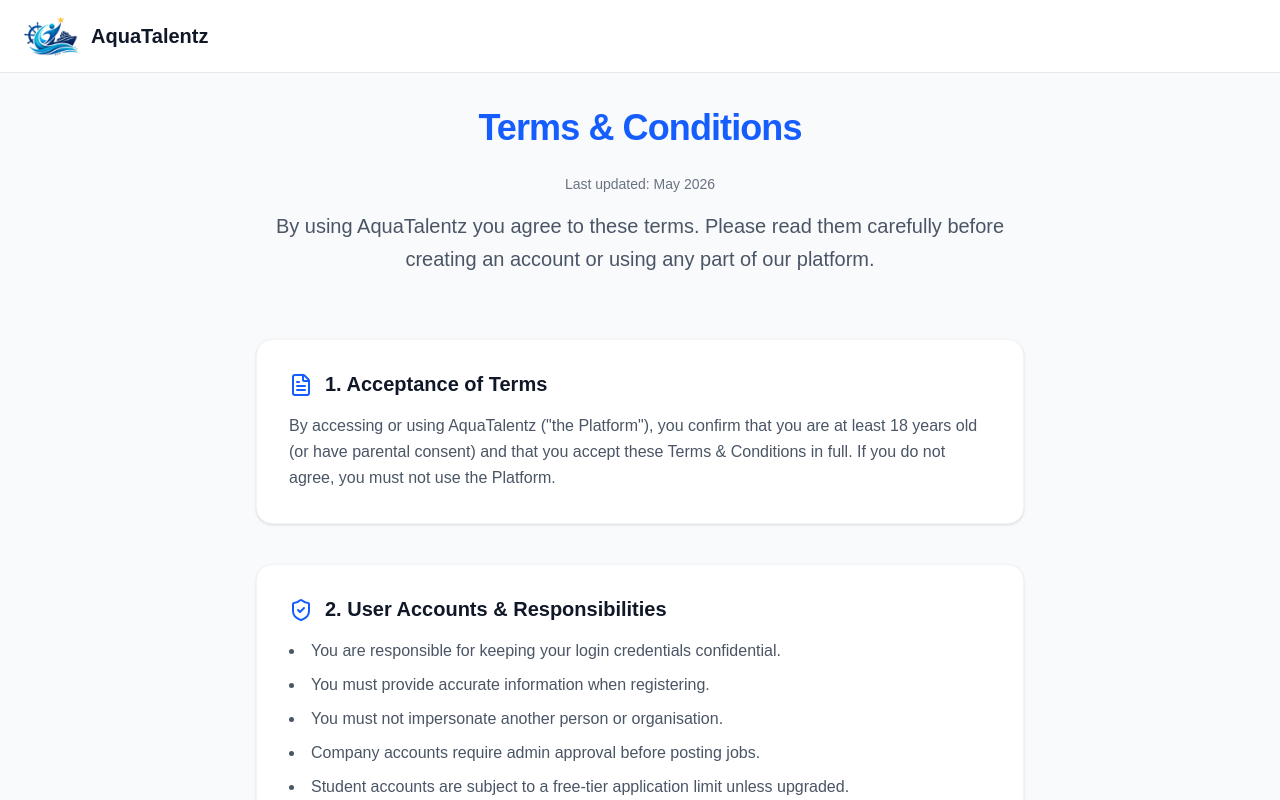
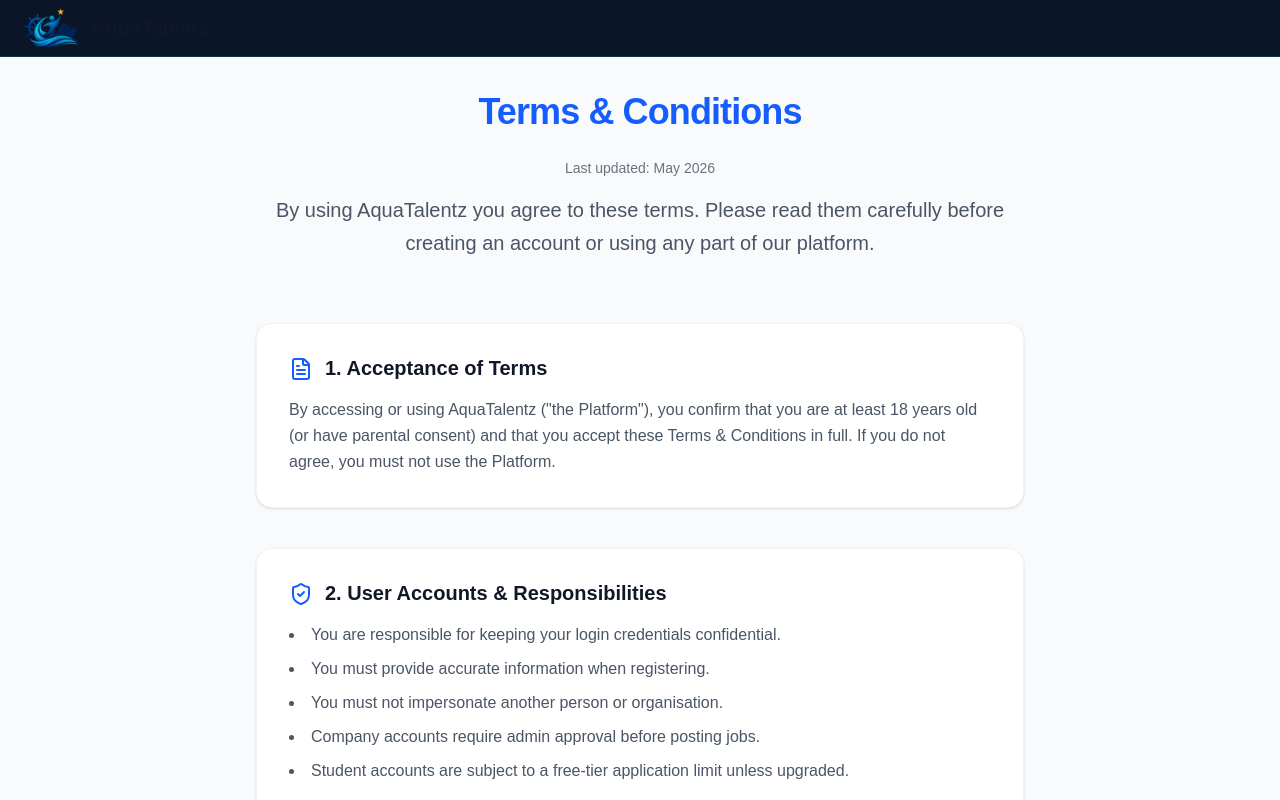
Before and after one commit to wnr-group/aqua-talent-client, a React (Vite) app: page /terms in a window 1280 px wide. Shown: the top 800 px of the page. Built offline with nearby package versions, Linux system fonts and the light colour scheme; no server answers.

Commit message:
fix: navbar bg #0a1628, teal border, compact py-2 per WTD-66 spec

```diff
--- a/src/components/layout/Header.tsx
+++ b/src/components/layout/Header.tsx
@@ -29,8 +29,8 @@
   }
 
   return (
-    <header className="bg-white border-b border-gray-200">
-      <div className="flex items-center justify-between px-6 py-4 max-w-7xl mx-auto">
+    <header className="bg-[#0a1628] border-b border-[rgba(0,240,255,0.15)]">
+      <div className="flex items-center justify-between px-6 py-2 max-w-7xl mx-auto">
         <div className="flex items-center gap-4">
           <Logo size="md" variant="light" />
           {user && (
--- a/src/components/layout/PublicNavbar.tsx
+++ b/src/components/layout/PublicNavbar.tsx
@@ -16,8 +16,8 @@
 
   return (
     <>
-      <nav className="fixed top-0 left-0 right-0 z-50 bg-blue-600 shadow-sm">
-        <div className="max-w-7xl mx-auto px-4 sm:px-6 py-3 sm:py-4">
+      <nav className="fixed top-0 left-0 right-0 z-50 bg-[#0a1628] border-b border-[rgba(0,240,255,0.15)]">
+        <div className="max-w-7xl mx-auto px-4 sm:px-6 py-2">
           <div className="flex items-center justify-between">
             {/* Logo */}
             <Link to="/" className="flex-shrink-0">
@@ -64,7 +64,7 @@
         {/* Mobile Menu Dropdown */}
         {isMobileMenuOpen && (
           <div className="sm:hidden border-t border-blue-500/30">
-            <div className="px-4 py-4 space-y-2 bg-blue-600">
+            <div className="px-4 py-4 space-y-2 bg-[#0a1628]">
               <NavLink
                 to="/jobs"
                 className={({ isActive }) =>
--- a/src/components/layout/StudentNavbar.tsx
+++ b/src/components/layout/StudentNavbar.tsx
@@ -39,8 +39,8 @@
 
   return (
     <>
-      <nav className="fixed top-0 left-0 right-0 z-50 bg-blue-600 shadow-sm">
-        <div className="max-w-7xl mx-auto px-4 sm:px-6 py-3 sm:py-4">
+      <nav className="fixed top-0 left-0 right-0 z-50 bg-[#0a1628] border-b border-[rgba(0,240,255,0.15)]">
+        <div className="max-w-7xl mx-auto px-4 sm:px-6 py-2">
           <div className="flex items-center justify-between">
             {/* Left side - Logo and nav links */}
             <div className="flex items-center gap-4 lg:gap-8">
@@ -130,7 +130,7 @@
         {/* Mobile Menu Dropdown */}
         {isMobileMenuOpen && (
           <div className="lg:hidden border-t border-blue-500/30">
-            <div className="px-4 py-4 space-y-1 bg-blue-600">
+            <div className="px-4 py-4 space-y-1 bg-[#0a1628]">
               {/* User info in mobile menu */}
               <div className="flex items-center gap-3 px-4 py-3 mb-2 rounded-lg bg-blue-700/50">
                 <div className="w-10 h-10 rounded-lg bg-white flex items-center justify-center">
```
